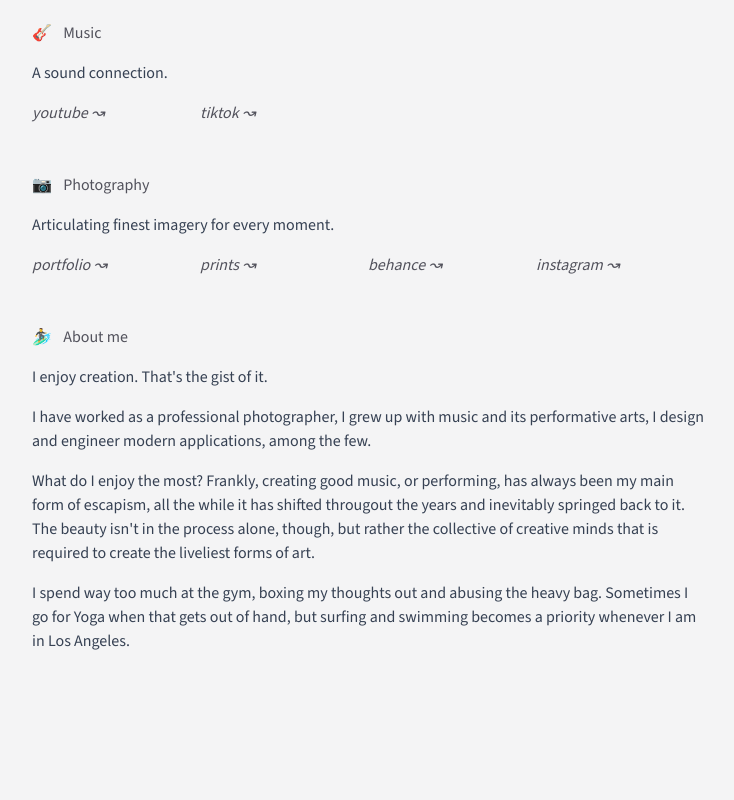
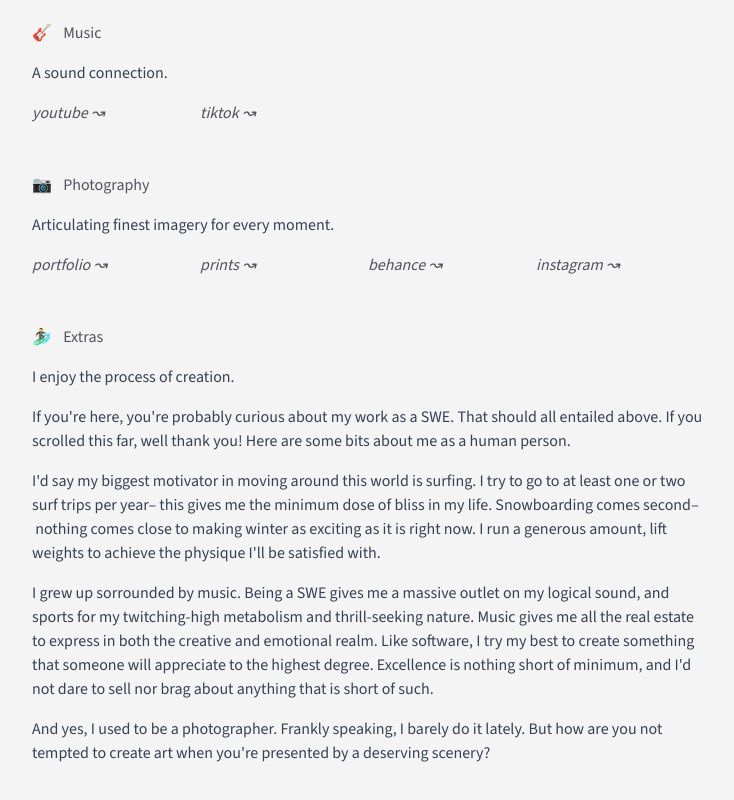
Before and after one commit to dhisonp/page, a Next.js app: page / in a window 1280 px wide. Shown: the part 456-1256 px from the top of the page, without its empty margins (272-1006 px from the left). Before the commit the page ends 1221 px from the top, so only its background shows below. Built offline with nearby package versions, Linux system fonts and the light colour scheme.

Commit message:
feat: update content
- Updated heading
- Updated and renamed About Me section

```diff
--- a/src/app/pages/home.tsx
+++ b/src/app/pages/home.tsx
@@ -10,7 +10,7 @@ export function Home() {
         <Subheading className="mb-8 text-xl fade-in tracking-wide">
           <a className="text-gray-700 dark:text-gray-300 font-medium">Dhison P.</a>
           <a className="text-gray-400 dark:text-gray-500 ml-2 font-regular">
-            Software Engineer, Musician, Photographer. New York, NY.
+            Software Engineer, and more. New York, NY.
           </a>
         </Subheading>
         <div className="text-left gap-y-12 flex-col flex">
@@ -85,21 +85,30 @@ export function Home() {
             </ul>
           </Subsection>
 
-          <Subsection header="About me" emoji="🏄‍♂️" className="fade-in" style={{ animationDelay: '1s' }}>
-            <p className="gapped-paragraph">I enjoy creation. That&apos;s the gist of it.</p>
+          {/* TODO: Replace `'` with `&apos;`, or find a workaround. */}
+          {/* TODO: Make this a pretty dropdown! */}
+          <Subsection header="Extras" emoji="🏄‍♂️" className="fade-in" style={{ animationDelay: '1s' }}>
+            <p className="gapped-paragraph">I enjoy the process of creation.</p>
             <p className="gapped-paragraph">
-              I have worked as a professional photographer, I grew up with music and its performative arts, I design and
-              engineer modern applications, among the few.
+              If you're here, you're probably curious about my work as a SWE. That should all entailed above. If you
+              scrolled this far, well thank you! Here are some bits about me as a human person.
             </p>
             <p className="gapped-paragraph">
-              What do I enjoy the most? Frankly, creating good music, or performing, has always been my main form of
-              escapism, all the while it has shifted througout the years and inevitably springed back to it. The beauty
-              isn&apos;t in the process alone, though, but rather the collective of creative minds that is required to
-              create the liveliest forms of art.
+              I'd say my biggest motivator in moving around this world is surfing. I try to go to at least one or two
+              surf trips per year– this gives me the minimum dose of bliss in my life. Snowboarding comes
+              second– nothing comes close to making winter as exciting as it is right now. I run a generous amount, lift
+              weights to achieve the physique I'll be satisfied with.
             </p>
             <p className="gapped-paragraph">
-              I spend way too much at the gym, boxing my thoughts out and abusing the heavy bag. Sometimes I go for Yoga
-              when that gets out of hand, but surfing and swimming becomes a priority whenever I am in Los Angeles.
+              I grew up sorrounded by music. Being a SWE gives me a massive outlet on my logical sound, and sports for my
+              twitching-high metabolism and thrill-seeking nature. Music gives me all the real estate to express in both
+              the creative and emotional realm. Like software, I try my best to create something that someone will
+              appreciate to the highest degree. Excellence is nothing short of minimum, and I'd not dare to sell nor
+              brag about anything that is short of such.
+            </p>
+            <p className="gapped-paragraph">
+              And yes, I used to be a photographer. Frankly speaking, I barely do it lately. But how are you not tempted
+              to create art when you're presented by a deserving scenery?
             </p>
           </Subsection>
         </div>
```
